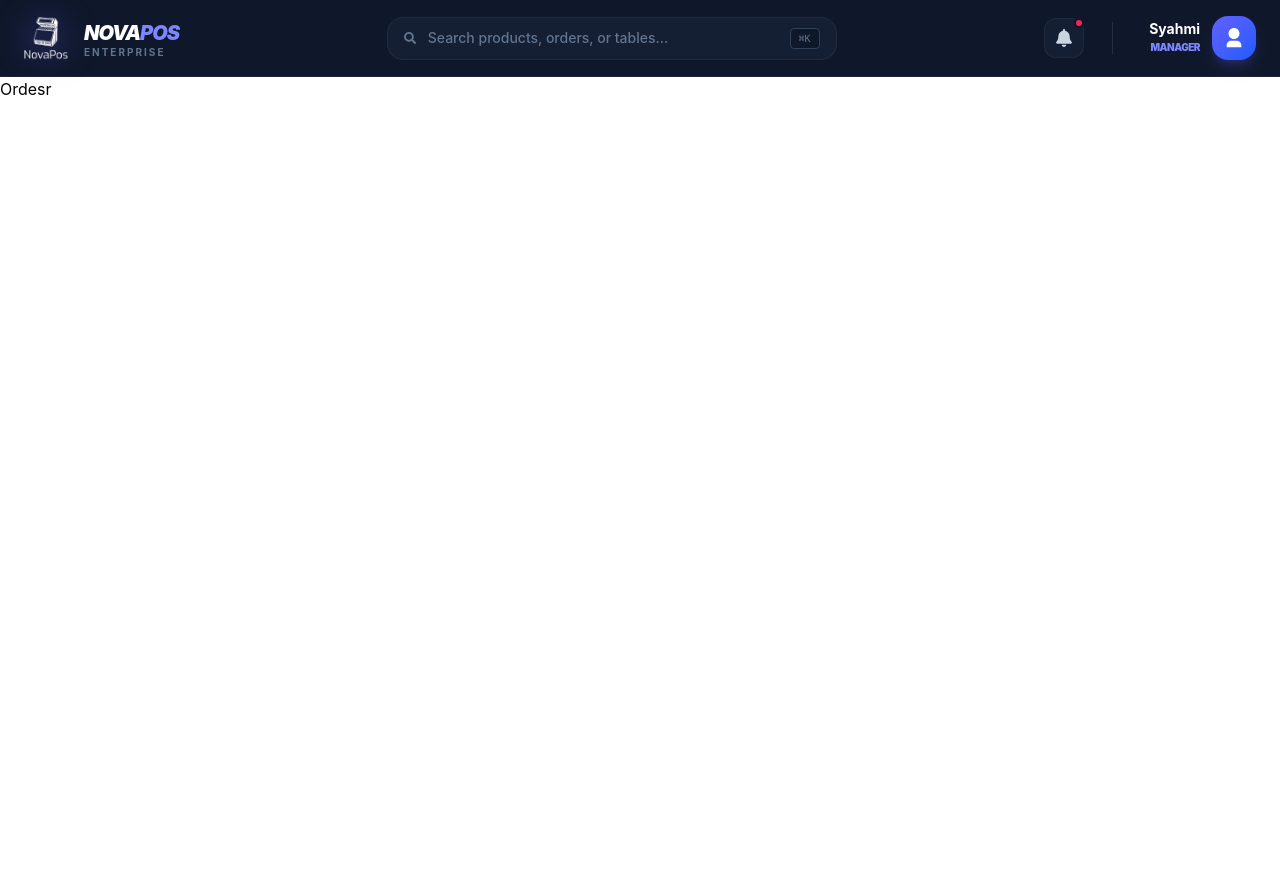
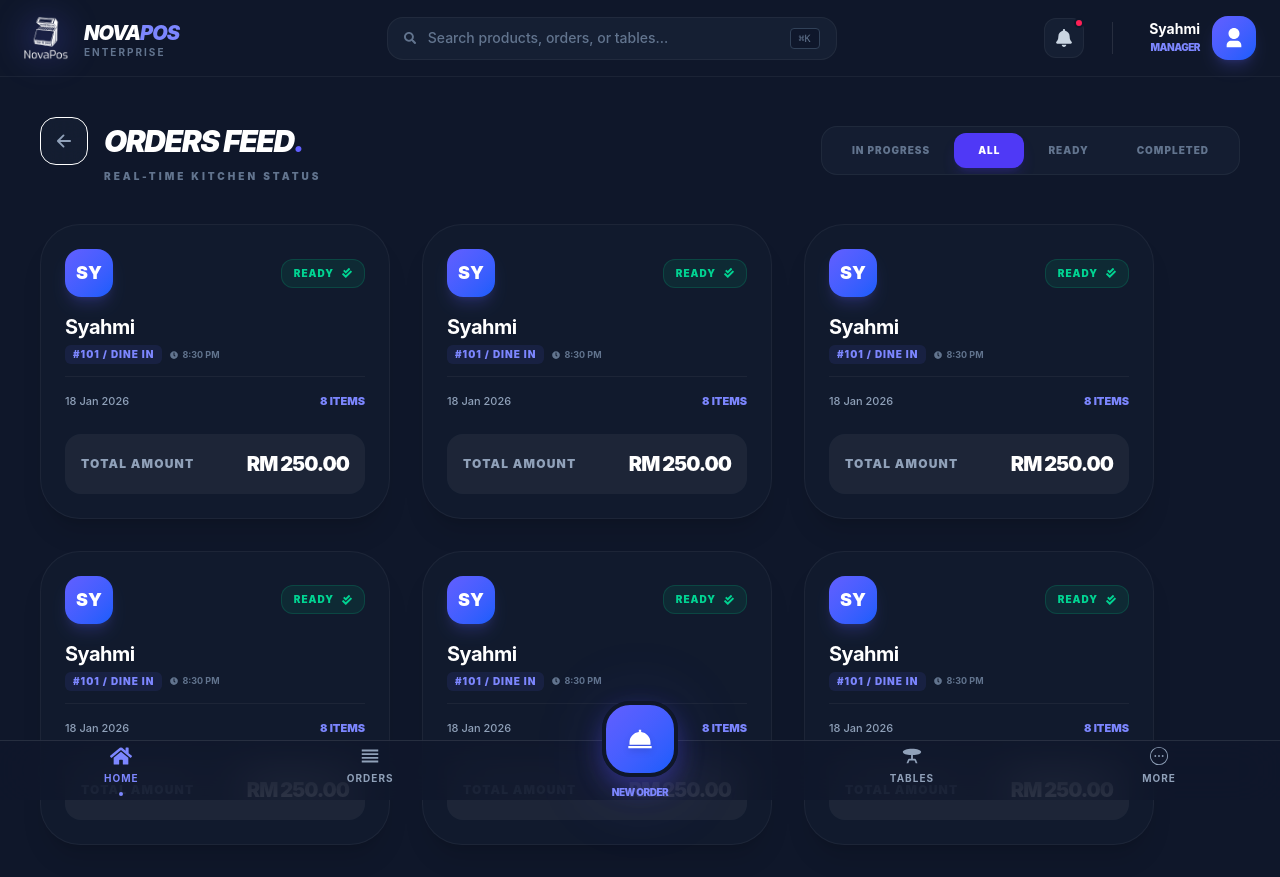
Before and after one commit to nescio26/NovaPos, a React (Vite) app: page /orders in a window 1280 px wide. Before the commit the page ends 800 px from the top, so only its background shows below. Built offline with nearby package versions, Linux system fonts and the light colour scheme.

Commit message:
Add Few Function

```diff
--- a/src/App.jsx
+++ b/src/App.jsx
@@ -1,6 +1,7 @@
 import { BrowserRouter, Route, Routes } from "react-router-dom";
 import { Home, Auth, Orders } from "./pages";
 import Header from "./components/shared/Header";
+import Tables from "./pages/Tables";
 
 function App() {
   return (
@@ -10,6 +11,7 @@ function App() {
         <Route path="/" element={<Home />} />
         <Route path="/auth" element={<Auth />} />
         <Route path="/orders" element={<Orders />} />
+        <Route path="/tables" element={<Tables />} />
       </Routes>
     </BrowserRouter>
   );
--- a/src/components/home/Greetings.jsx
+++ b/src/components/home/Greetings.jsx
@@ -57,14 +57,14 @@ const Greetings = () => {
       {/* RIGHT - DYNAMIC CLOCK */}
       <div className="mt-4 md:mt-0 md:text-right bg-white/5 border border-white/5 px-5 py-3 rounded-2xl backdrop-blur-sm">
         <div className="flex items-baseline md:justify-end gap-2">
-          <h2 className="text-2xl font-mono font-bold text-white tabular-nums tracking-tight">
+          <h2 className="text-3xl font-mono font-bold text-white tabular-nums tracking-tight">
             {formatTime(dateTime).split(" ")[0]}
           </h2>
-          <span className="text-xs font-black text-indigo-400 uppercase">
+          <span className="text-s font-black text-indigo-400 uppercase">
             {formatTime(dateTime).split(" ")[1]}
           </span>
         </div>
-        <p className="text-slate-500 text-[10px] font-black uppercase tracking-[0.2em] mt-1">
+        <p className="text-slate-500 text-[20px] font-black uppercase tracking-[0.2em] mt-1">
           {formatDate(dateTime)}
         </p>
       </div>
--- a/src/components/home/MiniCard.jsx
+++ b/src/components/home/MiniCard.jsx
@@ -5,7 +5,6 @@ const MiniCard = ({ title, icon, number, footerNum, trend }) => {
 
   return (
     <div className="group relative overflow-hidden bg-slate-800/40 backdrop-blur-sm p-6 rounded-[2rem] border border-white/5 shadow-lg hover:border-white/20 hover:bg-slate-800/60 transition-all duration-300 flex flex-col justify-between min-h-[160px]">
-      {/* GLOW EFFECT (Subtle background pulse on hover) */}
       <div
         className={`absolute -top-10 -right-10 w-24 h-24 blur-[50px] transition-opacity duration-500 group-hover:opacity-100 opacity-50 ${
           isEarnings ? "bg-indigo-500/20" : "bg-emerald-500/20"
@@ -33,7 +32,7 @@ const MiniCard = ({ title, icon, number, footerNum, trend }) => {
       {/* MIDDLE SECTION: NUMBER */}
       <div className="mt-4 z-10">
         <h1 className="text-white text-3xl font-extrabold tracking-tight leading-none">
-          {number}
+          {title === "Total Earnings" ? `RM${number}` : number}{" "}
         </h1>
       </div>
 
--- a/src/components/home/OrderList.jsx
+++ b/src/components/home/OrderList.jsx
@@ -1,13 +1,18 @@
 import React from "react";
 import { FaCheckDouble, FaCircle, FaClock } from "react-icons/fa";
 
-// Passing props makes the component reusable
-const OrderList = ({ name, items, tableNo, status, time }) => {
+const OrderList = () => {
+  const name = "Syahmi";
+  const items = 3;
+  const tableNo = 5;
+  const status = "Ready";
+  const time = "8:30 PM";
+
   const isReady = status === "Ready";
 
   return (
     <div className="group flex items-center gap-6 bg-slate-800/10 hover:bg-slate-800/30 border border-white/[0.03] p-5 rounded-[2rem] transition-all duration-500 hover:translate-x-1">
-      {/* INITIALS AVATAR - Dynamic Gradient based on status */}
+      {/* AVATAR */}
       <div
         className={`flex-shrink-0 w-14 h-14 rounded-2xl flex items-center justify-center shadow-lg transition-transform duration-500 group-hover:rotate-3 ${
           isReady
@@ -20,28 +25,26 @@ const OrderList = ({ name, items, tableNo, status, time }) => {
         </span>
       </div>
 
-      {/* MAIN CONTENT AREA */}
+      {/* CONTENT */}
       <div className="flex flex-1 items-center justify-between">
-        {/* CUSTOMER & QUANTITY */}
+        {/* LEFT */}
         <div className="space-y-1">
           <div className="flex items-center gap-2">
             <h1 className="text-white text-lg font-bold tracking-tight group-hover:text-indigo-300 transition-colors">
               {name}
             </h1>
-            {time && (
-              <span className="flex items-center gap-1 text-slate-500 text-[9px] font-bold uppercase tracking-widest bg-white/5 px-2 py-0.5 rounded-full">
-                <FaClock size={8} /> {time}
-              </span>
-            )}
-          </div>
-          <div className="flex items-center gap-2">
-            <span className="text-indigo-400 text-[10px] font-black uppercase tracking-widest bg-indigo-500/10 px-2 py-0.5 rounded-lg border border-indigo-500/10">
-              {items} Items
+
+            <span className="flex items-center gap-1 text-slate-500 text-[9px] font-bold uppercase tracking-widest bg-white/5 px-2 py-0.5 rounded-full">
+              <FaClock size={8} /> {time}
             </span>
           </div>
+
+          <span className="text-indigo-400 text-[10px] font-black uppercase tracking-widest bg-indigo-500/10 px-2 py-0.5 rounded-lg border border-indigo-500/10">
+            {items} Items
+          </span>
         </div>
 
-        {/* TABLE INFO - Glassmorphism style */}
+        {/* TABLE */}
         <div className="hidden lg:block">
           <div className="px-5 py-2 border border-white/5 rounded-2xl bg-white/[0.02] backdrop-blur-md">
             <p className="text-slate-500 text-[9px] font-black uppercase tracking-[0.2em] text-center mb-0.5">
@@ -53,11 +56,10 @@ const OrderList = ({ name, items, tableNo, status, time }) => {
           </div>
         </div>
 
-        {/* STATUS SECTION */}
+        {/* STATUS */}
         <div className="text-right flex flex-col items-end gap-1.5">
-          {/* Main Status Badge */}
           <div
-            className={`flex items-center gap-2 px-3 py-1.5 rounded-xl border transition-all ${
+            className={`flex items-center gap-2 px-3 py-1.5 rounded-xl border ${
               isReady
                 ? "bg-emerald-500/10 border-emerald-500/20 text-emerald-400"
                 : "bg-amber-500/10 border-amber-500/20 text-amber-400"
@@ -66,8 +68,11 @@ const OrderList = ({ name, items, tableNo, status, time }) => {
             <span className="text-[10px] font-black uppercase tracking-widest">
               {status}
             </span>
+
             <div
-              className={`w-5 h-5 rounded-lg flex items-center justify-center ${isReady ? "bg-emerald-500/20" : "bg-amber-500/20"}`}
+              className={`w-5 h-5 rounded-lg flex items-center justify-center ${
+                isReady ? "bg-emerald-500/20" : "bg-amber-500/20"
+              }`}
             >
               {isReady ? (
                 <FaCheckDouble size={10} />
--- /dev/null
+++ b/src/components/orders/OrdersCard.jsx
@@ -0,0 +1,84 @@
+import React from "react";
+import { FaCheckDouble, FaCircle, FaClock } from "react-icons/fa";
+
+const OrdersCard = () => {
+  // These should ideally be passed as props later
+  const name = "Syahmi";
+  const items = 8;
+  const status = "Ready";
+  const time = "8:30 PM";
+  const date = "18 Jan 2026";
+  const total = 250.0;
+
+  const isReady = status === "Ready";
+
+  return (
+    <div className="group flex flex-col gap-4 bg-slate-800/20 hover:bg-slate-800/40 border border-white/5 p-6 rounded-[2.5rem] transition-all duration-500 hover:-translate-y-1 w-full md:w-[350px] shadow-xl">
+      {/* TOP SECTION: AVATAR & STATUS */}
+      <div className="flex items-center justify-between">
+        <div
+          className={`w-12 h-12 rounded-2xl flex items-center justify-center shadow-lg transition-transform duration-500 group-hover:rotate-3 ${
+            isReady
+              ? "bg-gradient-to-br from-indigo-500 to-blue-600 shadow-indigo-500/20"
+              : "bg-gradient-to-br from-slate-700 to-slate-800"
+          }`}
+        >
+          <span className="text-white font-black text-lg">
+            {name.substring(0, 2).toUpperCase()}
+          </span>
+        </div>
+
+        <div
+          className={`flex items-center gap-2 px-3 py-1.5 rounded-xl border ${
+            isReady
+              ? "bg-emerald-500/10 border-emerald-500/20 text-emerald-400"
+              : "bg-amber-500/10 border-amber-500/20 text-amber-400"
+          }`}
+        >
+          <span className="text-[10px] font-black uppercase tracking-widest">
+            {status}
+          </span>
+          {isReady ? (
+            <FaCheckDouble size={10} />
+          ) : (
+            <FaCircle size={6} className="animate-pulse" />
+          )}
+        </div>
+      </div>
+
+      {/* MIDDLE SECTION: NAME & ORDER INFO */}
+      <div className="space-y-3">
+        <div>
+          <h1 className="text-white text-xl font-bold tracking-tight">
+            {name}
+          </h1>
+          <div className="flex items-center gap-2 mt-1">
+            <span className="text-indigo-400 text-[10px] font-black uppercase tracking-widest bg-indigo-500/10 px-2 py-0.5 rounded-md">
+              #101 / Dine In
+            </span>
+            <span className="flex items-center gap-1 text-slate-500 text-[9px] font-bold uppercase">
+              <FaClock size={8} /> {time}
+            </span>
+          </div>
+        </div>
+
+        <div className="flex justify-between items-center text-slate-400 text-[11px] font-medium border-t border-white/5 pt-4">
+          <p>{date}</p>
+          <p className="font-black text-indigo-400">{items} ITEMS</p>
+        </div>
+      </div>
+
+      {/* BOTTOM SECTION: TOTAL */}
+      <div className="flex items-center justify-between bg-white/5 p-4 rounded-2xl mt-2">
+        <h1 className="text-slate-400 text-xs font-black uppercase tracking-widest">
+          Total Amount
+        </h1>
+        <p className="text-white text-xl font-black tracking-tighter">
+          RM {total.toFixed(2)}
+        </p>
+      </div>
+    </div>
+  );
+};
+
+export default OrdersCard;
--- /dev/null
+++ b/src/components/shared/BackButton.jsx
@@ -0,0 +1,19 @@
+import React from "react";
+import { IoArrowBackOutline } from "react-icons/io5";
+import { useNavigate } from "react-router-dom";
+
+const BackButton = () => {
+  const navigate = useNavigate();
+
+  return (
+    <button
+      onClick={() => navigate(-1)}
+      className="group flex items-center justify-center w-12 h-12 bg-slate-800/40 backdrop-blur-md border border-white rounded-2xl text-slate-400 hover:text-white hover:bg-indigo-700/60 hover:border-indigo-500/50 hover:shadow-[0_0_20px_rgba(99,102,241,0.2)] transition-all duration-300 active:scale-95"
+      aria-label="Go Back"
+    >
+      <IoArrowBackOutline className="text-xl group-hover:-translate-x-1 transition-transform" />
+    </button>
+  );
+};
+
+export default BackButton;
--- a/src/components/shared/BottomNav.jsx
+++ b/src/components/shared/BottomNav.jsx
@@ -3,13 +3,19 @@ import { BiSolidDish } from "react-icons/bi";
 import { CiCircleMore } from "react-icons/ci";
 import { FaHome } from "react-icons/fa";
 import { MdOutlineReorder, MdTableBar } from "react-icons/md";
+import { useNavigate } from "react-router-dom";
 
 const BottomNav = () => {
+  const navigate = useNavigate();
+
   return (
     // Added backdrop-blur and a softer border color
-    <div className="fixed bottom-0 left-0 right-0 h-20 bg-slate-900/80 backdrop-blur-xl border-t border-white/10 flex justify-around items-center z-50">
+    <div className="fixed bottom-0 left-0 right-0 h-15 bg-slate-900/80 backdrop-blur-xl border-t border-white/10 flex justify-around items-center z-50">
       {/* HOME */}
-      <button className="flex flex-col items-center gap-1 transition-all duration-300 text-indigo-400 group">
+      <button
+        onClick={() => navigate("/")}
+        className="flex flex-col items-center gap-1 transition-all duration-300 text-indigo-400 group"
+      >
         <FaHome
           size={22}
           className="group-active:scale-90 transition-transform"
@@ -22,7 +28,10 @@ const BottomNav = () => {
       </button>
 
       {/* ORDERS */}
-      <button className="flex flex-col items-center gap-1 text-slate-400 hover:text-slate-200 transition-colors group">
+      <button
+        onClick={() => navigate("/orders")}
+        className="flex flex-col items-center gap-1 text-slate-400 hover:text-slate-200 transition-colors group"
+      >
         <MdOutlineReorder
           size={22}
           className="group-active:scale-90 transition-transform"
@@ -37,7 +46,10 @@ const BottomNav = () => {
       <div className="w-20"></div>
 
       {/* TABLES */}
-      <button className="flex flex-col items-center gap-1 text-slate-400 hover:text-slate-200 transition-colors group">
+      <button
+        onClick={() => navigate("/tables")}
+        className="flex flex-col items-center gap-1 text-slate-400 hover:text-slate-200 transition-colors group"
+      >
         <MdTableBar
           size={22}
           className="group-active:scale-90 transition-transform"
@@ -49,7 +61,10 @@ const BottomNav = () => {
       </button>
 
       {/* MORE */}
-      <button className="flex flex-col items-center gap-1 text-slate-400 hover:text-slate-200 transition-colors group">
+      <button
+        onClick={() => navigate("/more")}
+        className="flex flex-col items-center gap-1 text-slate-400 hover:text-slate-200 transition-colors group"
+      >
         <CiCircleMore
           size={22}
           className="group-active:scale-90 transition-transform"
--- /dev/null
+++ b/src/components/tables/TableCard.jsx
@@ -0,0 +1,7 @@
+import React from "react";
+
+const TableCard = () => {
+  return <div></div>;
+};
+
+export default TableCard;
--- a/src/pages/Home.jsx
+++ b/src/pages/Home.jsx
@@ -11,9 +11,6 @@ import { GrInProgress } from "react-icons/gr";
 const Home = () => {
   return (
     <div className="h-screen bg-[#0F172A] flex flex-col text-slate-100 font-sans selection:bg-indigo-500/30 overflow-hidden">
-      {/* 1. TOP HEADER */}
-      <Header />
-
       {/* MAIN CONTENT */}
       <div className="flex flex-1 flex-col md:flex-row overflow-hidden pb-20 md:pb-0">
         {/* LEFT - DASHBOARD SCROLLABLE AREA */}
--- a/src/pages/Orders.jsx
+++ b/src/pages/Orders.jsx
@@ -1,7 +1,70 @@
-import React from "react";
+import React, { useState } from "react";
+import BottomNav from "../components/shared/BottomNav";
+import OrdersCard from "../components/orders/OrdersCard";
+import BackButton from "../components/shared/BackButton";
 
 const Orders = () => {
-  return <div>Ordesr</div>;
+  // 1. Manage state with lowercase values to match your logic
+  const [status, setStatus] = useState("all");
+
+  // 2. Define the categories for easy mapping
+  const categories = [
+    { id: "progress", label: "In Progress" },
+    { id: "all", label: "All" },
+    { id: "ready", label: "Ready" },
+    { id: "completed", label: "Completed" },
+  ];
+
+  return (
+    <section className="h-screen bg-[#0F172A] flex flex-col text-slate-100 font-sans selection:bg-indigo-500/30 overflow-hidden">
+      {/* HEADER & FILTER TABS */}
+      <div className="flex flex-col lg:flex-row lg:items-center justify-between px-10 pt-10 pb-6 gap-6">
+        <div className="flex flex-col gap-1">
+          {/* FLEX CONTAINER FOR BUTTON + TITLE */}
+          <div className="flex items-center gap-4">
+            <BackButton />
+            <h1 className="text-white text-3xl font-black tracking-tighter uppercase italic flex items-center">
+              Orders Feed<span className="text-indigo-500">.</span>
+            </h1>
+          </div>
+
+          <p className="text-slate-500 text-[10px] font-black uppercase tracking-[0.3em] pl-16">
+            Real-time kitchen status
+          </p>
+        </div>
+
+        {/* REFINED FILTER TABS */}
+        <div className="flex items-center bg-slate-800/40 p-1.5 rounded-2xl border border-white/5 overflow-x-auto no-scrollbar">
+          {categories.map((cat) => (
+            <button
+              key={cat.id}
+              onClick={() => setStatus(cat.id)}
+              className={`px-6 py-2.5 rounded-xl text-[10px] font-black uppercase tracking-widest transition-all duration-300 whitespace-nowrap ${
+                status === cat.id
+                  ? "bg-indigo-600 text-white shadow-lg shadow-indigo-600/20"
+                  : "text-slate-500 hover:text-slate-300"
+              }`}
+            >
+              {cat.label}
+            </button>
+          ))}
+        </div>
+      </div>
+
+      {/* ORDERS GRID - Scrollable with no-scrollbar */}
+      <div className="flex-1 px-10 py-4 flex flex-wrap content-start gap-8 overflow-y-auto no-scrollbar pb-32">
+        {/* Later you will map your real data here filtered by 'status' */}
+        <OrdersCard />
+        <OrdersCard />
+        <OrdersCard />
+        <OrdersCard />
+        <OrdersCard />
+        <OrdersCard />
+      </div>
+
+      <BottomNav />
+    </section>
+  );
 };
 
 export default Orders;
--- /dev/null
+++ b/src/pages/Tables.jsx
@@ -0,0 +1,32 @@
+import React from "react";
+import BottomNav from "../components/shared/BottomNav";
+import BackButton from "../components/shared/BackButton";
+import TableCard from "../components/tables/TableCard";
+
+const Tables = () => {
+  return (
+    <section className="h-screen bg-[#0F172A] flex flex-col text-slate-100 font-sans selection:bg-indigo-500/30 overflow-hidden">
+      {/* HEADER & FILTER TABS */}
+      <div className="flex flex-col lg:flex-row lg:items-center justify-between px-10 pt-10 pb-6 gap-6">
+        <div className="flex flex-col gap-1">
+          {/* FLEX CONTAINER FOR BUTTON + TITLE */}
+          <div className="flex items-center gap-4">
+            <BackButton />
+            <h1 className="text-white text-3xl font-black tracking-tighter uppercase italic flex items-center">
+              Tables<span className="text-indigo-500">.</span>
+            </h1>
+          </div>
+
+          <p className="text-slate-500 text-[10px] font-black uppercase tracking-[0.3em] pl-16">
+            Real-time kitchen status
+          </p>
+        </div>
+
+        <TableCard />
+      </div>
+      <BottomNav />
+    </section>
+  );
+};
+
+export default Tables;
--- a/src/pages/index.js
+++ b/src/pages/index.js
@@ -1,3 +1,4 @@
 export { default as Home } from "./Home";
 export { default as Orders } from "./Orders";
 export { default as Auth } from "./Auth";
+export { default as Tables } from "./Tables";
```
